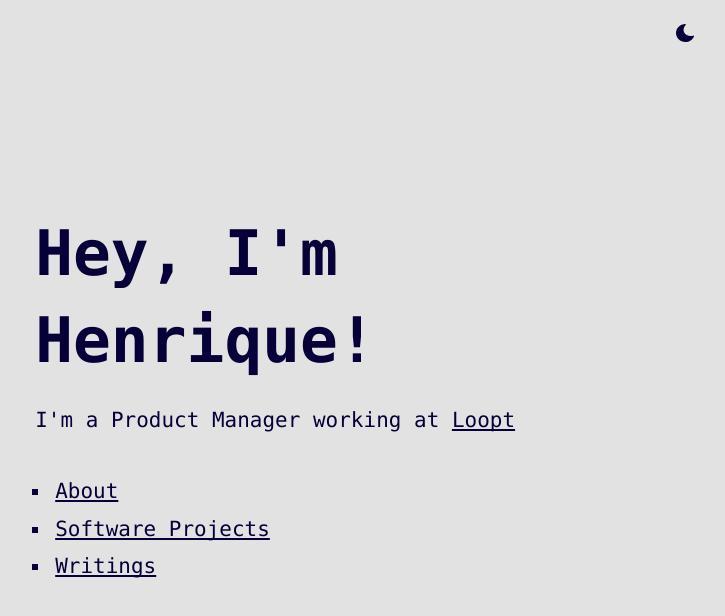
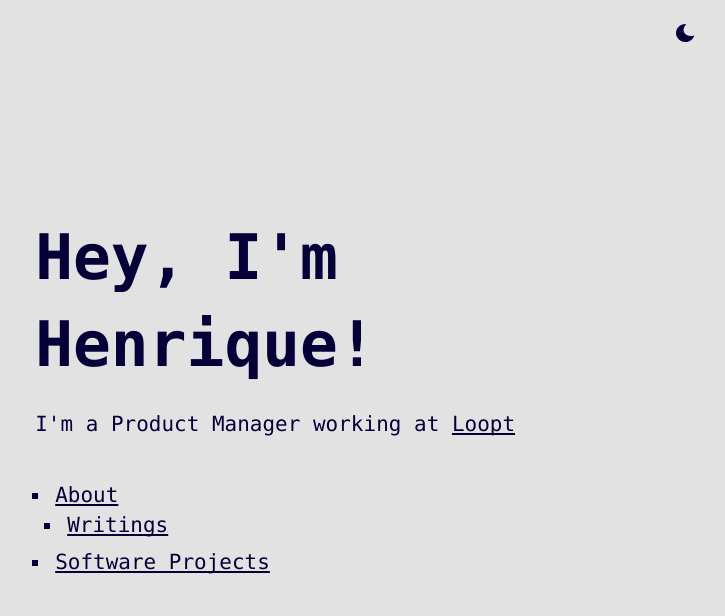
Before and after one commit to HenriPett/henr.dev, a Next.js app: page / in a window 1280 px wide. Shown: the top 616 px of the page, without its empty margins (272-997 px from the left). Built offline with nearby package versions, Linux system fonts and the light colour scheme.

Commit message:
Update index.js

```diff
--- a/pages/index.js
+++ b/pages/index.js
@@ -30,15 +30,15 @@ const Home = () => (
                 <Link href='/about' as='/about'>
                   <a className='internalPassage'>About</a>
                 </Link>
+              <li className='blog'>
+                <Link href='/writings' as='/writings'>
+                  <a className='internalPassage'>Writings</a>
+                </Link>
+              </li>
               </li>
               <li className='blog'>
                 <Link href='/projects' as='/projects'>
                   <a className='internalPassage'>Software Projects</a>
-                </Link>
-              </li>
-              <li className='blog'>
-                <Link href='/writings' as='/writings'>
-                  <a className='internalPassage'>Writings</a>
                 </Link>
               </li>
             </ul>
```
